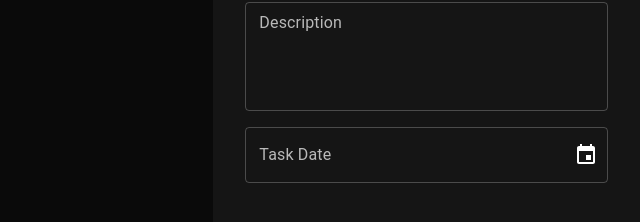
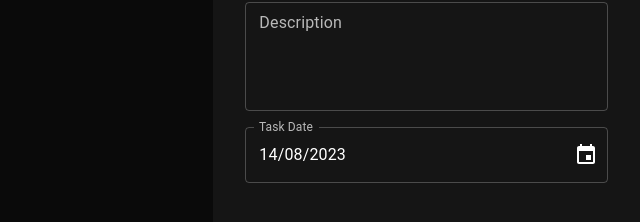
Before and after one commit to aayushjainx/todo-typescript, a React (Create React App) app in the folder todo-react/: page / in a window 1280 px wide. Shown: the part 444-666 px from the top of the page, without its empty margins (640-1280 px from the left). Built offline with nearby package versions, Linux system fonts and the light colour scheme.

Commit message:
feat: add props to date field

```diff
--- a/todo-react/src/components/createTaskForm/_taskDateField.tsx
+++ b/todo-react/src/components/createTaskForm/_taskDateField.tsx
@@ -1,19 +1,33 @@
 import { DesktopDatePicker, LocalizationProvider } from '@mui/x-date-pickers';
 import { AdapterDateFns } from '@mui/x-date-pickers/AdapterDateFns';
-import React, { FC, ReactElement, useState } from 'react';
+import React, { FC, ReactElement } from 'react';
+import { IDateField } from './interfaces/IDateField';
+import PropTypes from 'prop-types';
 
-export const TaskDateField: FC = (): ReactElement => {
-  const [date, setDate] = useState<Date | null>(null);
+export const TaskDateField: FC<IDateField> = (props): ReactElement => {
+  const {
+    value = new Date(),
+    onChange = (e) => console.log(e),
+    disabled = false,
+  } = props;
+
   return (
     <>
       <LocalizationProvider dateAdapter={AdapterDateFns}>
         <DesktopDatePicker
           label="Task Date"
           format="dd/MM/yyyy"
-          value={date}
-          onChange={(newValue) => setDate(newValue)}
+          value={value}
+          onChange={onChange}
+          disabled={disabled}
         />
       </LocalizationProvider>
     </>
   );
 };
+
+TaskDateField.propTypes = {
+  value: PropTypes.instanceOf(Date),
+  onChange: PropTypes.func,
+  disabled: PropTypes.bool,
+};
--- /dev/null
+++ b/todo-react/src/components/createTaskForm/interfaces/IDateField.ts
@@ -0,0 +1,6 @@
+import { IDisabled } from './IDisabled';
+
+export interface IDateField extends IDisabled {
+  value?: Date | null;
+  onChange?: (date: Date | null) => void;
+}
```
